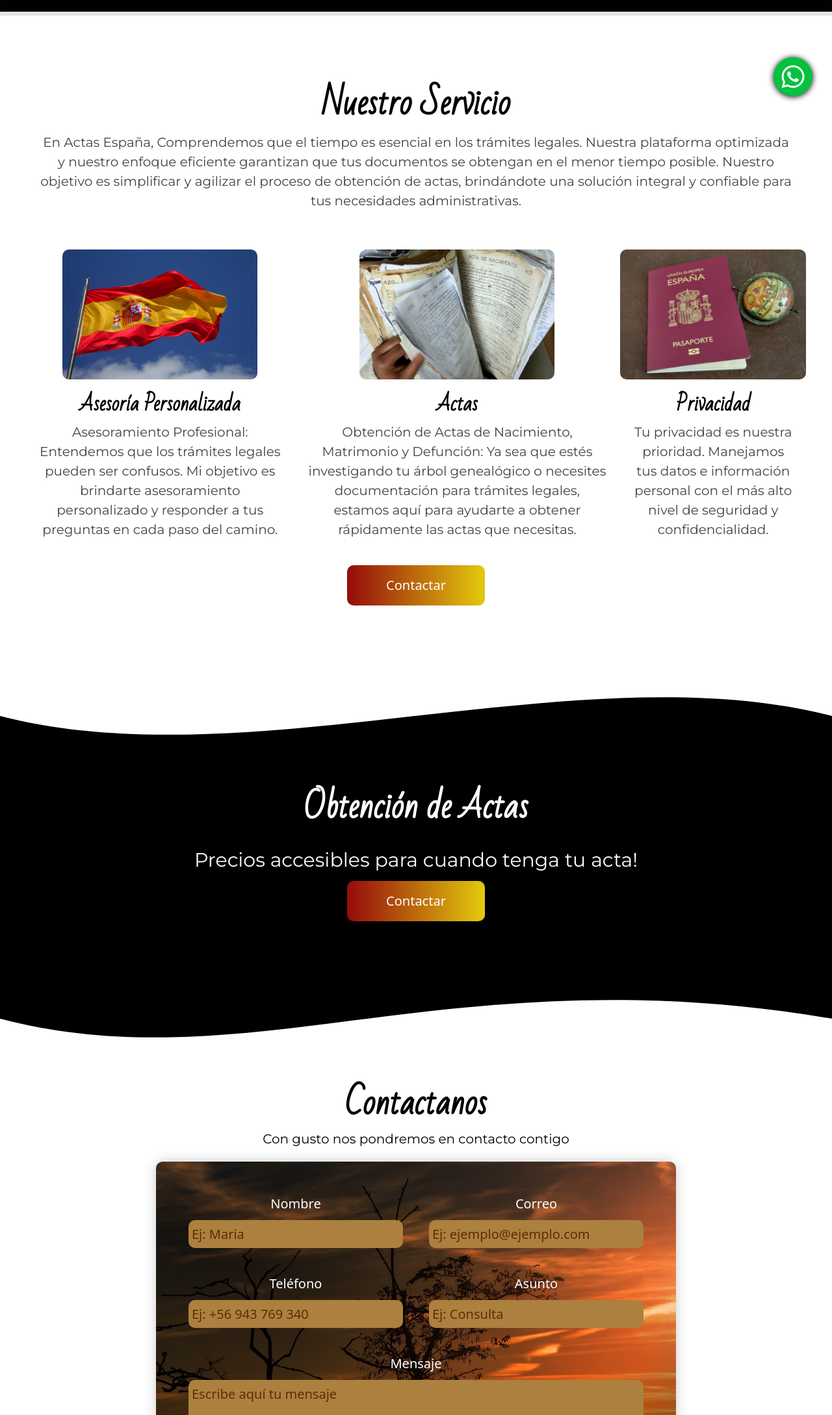
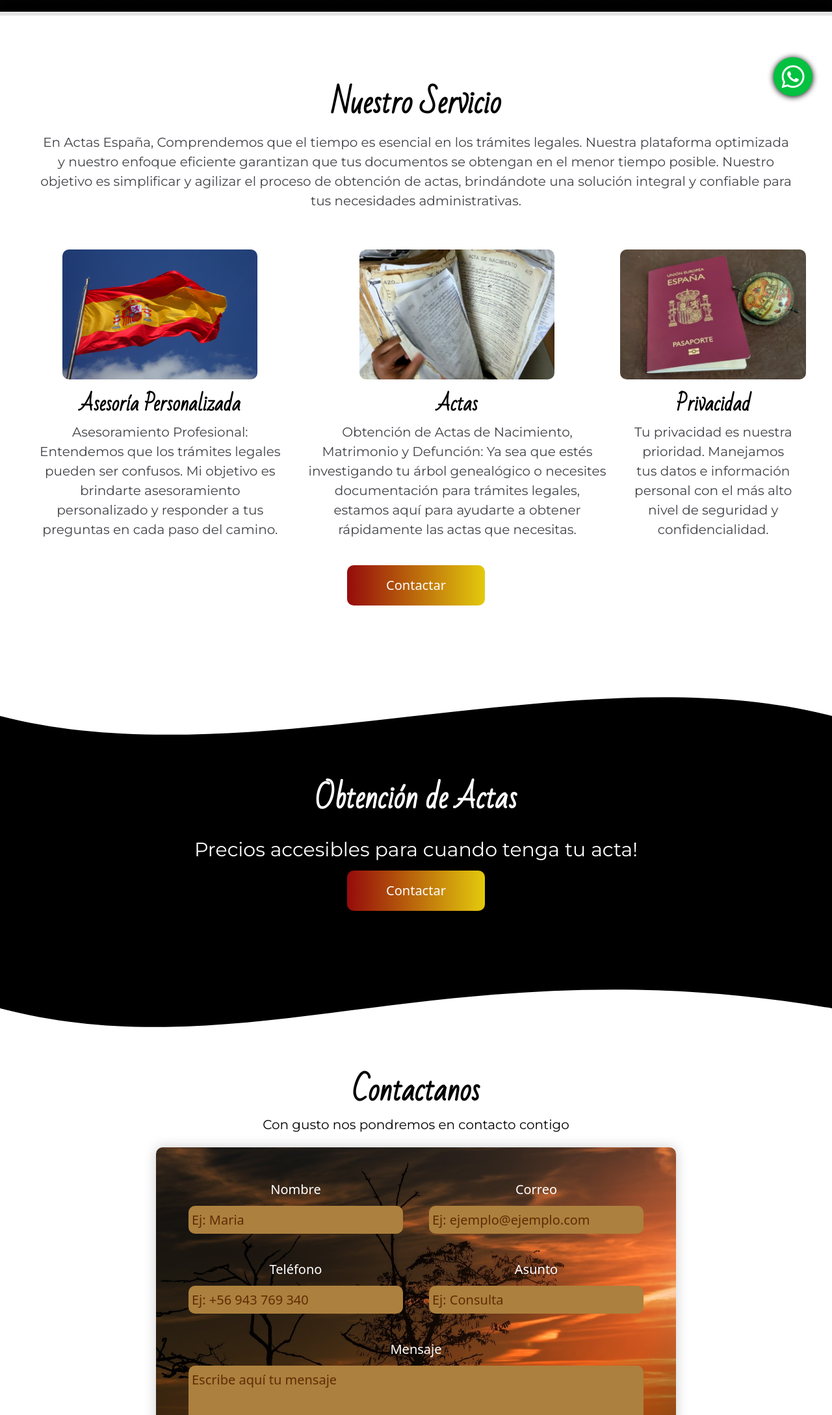
Before and after one commit to ndef10/oficial-actas-espana, a plain HTML site: page index.html in a window 1280 px wide. Shown: the part 622-2800 px from the top of the page at 65% size. Drawn offline with nearby package versions, Linux system fonts and the light colour scheme; grey boxes are pictures that could not be loaded; a web font is replaced by a local one.

Commit message:
tamano de titulos linea blanca

```diff
--- a/css/casos.css
+++ b/css/casos.css
@@ -8,11 +8,17 @@
 }
 
 .casos-contenedor h2 {
-    font-size: 5rem;
-    line-height: 7rem;
-    color: var(--negro);
-    padding: 0 25rem;
-    margin-bottom: 1rem;
+    font-size: 3rem;
+}
+
+@media(min-width:768px){
+    .casos-contenedor h2 {
+        font-size: 4.5rem;
+        line-height: 7rem;
+        color: var(--negro);
+        padding: 0 25rem;
+        margin-bottom: 1rem;
+    }
 }
 
 .casos-contenedor p {
--- a/css/contacto.css
+++ b/css/contacto.css
@@ -8,11 +8,17 @@
 }
 
 .formulario-contacto h2 {
-    font-size: 5rem;
-    color: var(--negro);
-    font-family: var(--titulos);
-    font-weight: bold;
-    margin-bottom: 1rem;
+    font-size: 3rem;
+}
+
+@media(min-width:768px){
+    .formulario-contacto h2 {
+        font-size: 4.5rem;
+        color: var(--negro);
+        font-family: var(--titulos);
+        font-weight: bold;
+        margin-bottom: 1rem;
+    }
 }
 
 .contact {
--- a/css/pie-pagina.css
+++ b/css/pie-pagina.css
@@ -23,8 +23,9 @@
 }
 
 .info h3{
-    font-size: 2.2rem;
+    font-size: 2.5rem;
     color: var(--primario);
+    font-family: var(--titulos);
 }
 
 .info p{
--- a/css/preguntas.css
+++ b/css/preguntas.css
@@ -12,7 +12,7 @@
 
 @media(min-width: 768px) {
     .preguntas-frecuentes h2 {
-        font-size: 4rem;
+        font-size: 4.5rem;
     }
 }
 
--- a/css/separador-ondas.css
+++ b/css/separador-ondas.css
@@ -18,7 +18,7 @@
 
 .contenido-separador1{
     background-color: var(--oscuro);
-    padding-top: 1rem;
+    /* padding-top: 1rem; */
     padding-bottom: 8rem;
     text-align: center;
 }
@@ -28,13 +28,13 @@
 }
 
 .contenido-separador1 h2 {
-    font-size: 4rem;
+    font-size: 3rem;
     color: var(--blanco);
 }
 
 @media(min-width: 768px) {
     .contenido-separador1 h2{
-        font-size: 5rem;
+        font-size: 4.5rem;
     }
 
     .contenido-separador1 p{
--- a/css/servicios.css
+++ b/css/servicios.css
@@ -10,12 +10,18 @@
 }
 
 .servicios-contenedor h2 {
-    font-size: 5rem;
-    line-height: 7rem;
-    color: var(--negro);
-    text-transform: capitalize;
-    padding: 0 25rem;
-    margin-bottom: 1rem;
+    font-size: 3.5rem;
+}
+
+@media(min-width:768px){
+    .servicios-contenedor h2 {
+        font-size: 4.5rem;
+        line-height: 7rem;
+        color: var(--negro);
+        text-transform: capitalize;
+        padding: 0 25rem;
+        margin-bottom: 1rem;
+    }
 }
 
 .servicios-contenedor p {
```
